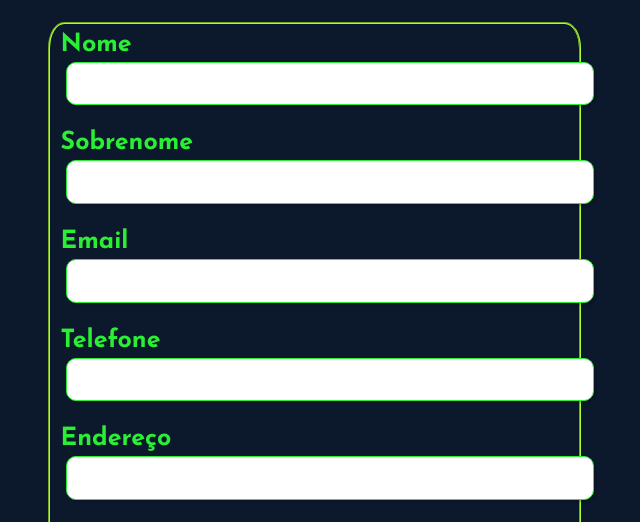
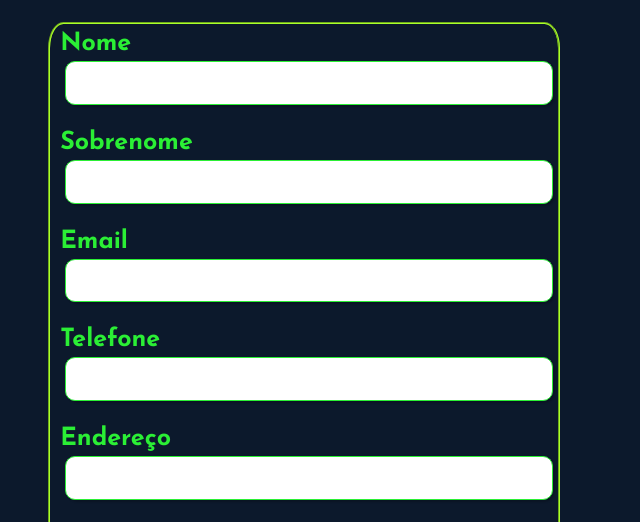
Before and after one commit to davi00732/Formul-rio, a plain HTML site: page index.html in a window 1280 px wide. Shown: the part 257-779 px from the top of the page, without its empty margins (336-976 px from the left). Drawn offline with Linux system fonts and the light colour scheme; a web font is replaced by a local one.

Commit message:
Atualizar o Formulario  style.css

```diff
--- a/Formulario  style.css
+++ b/Formulario  style.css
@@ -74,6 +74,9 @@ fieldset.grupo .campo{
     border: 1.7px solid #2bef35;
     box-shadow: 2px 2px 2px rgb(0,0,0,0.2);
     display: block;
+    width:98%;
+    max-width: 100%%;
+    box-sizing: border-box;
 
 }
 
```
